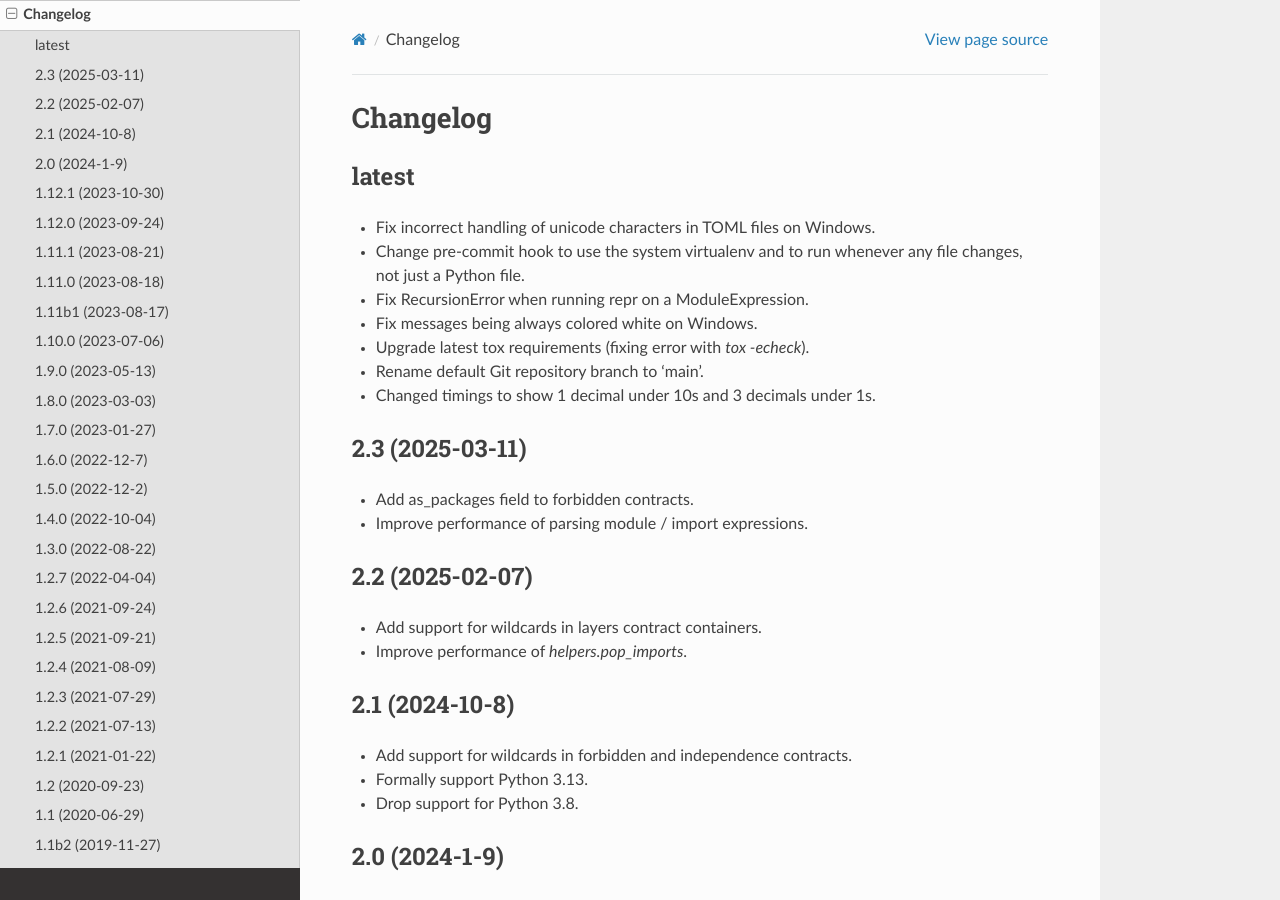
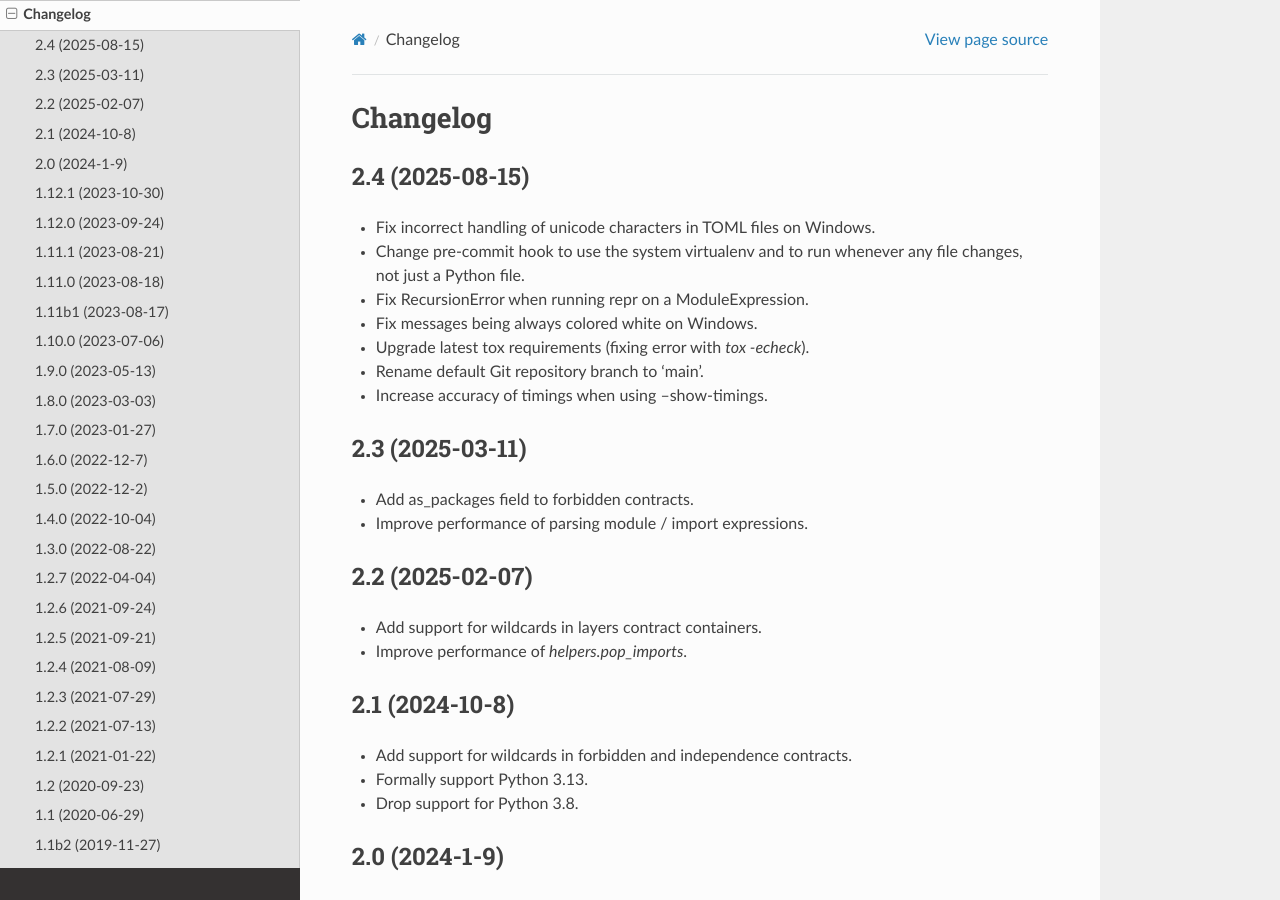
Before and after one commit to seddonym/import-linter, a Sphinx documentation site: the page built from docs/changelog.rst, in a window 1280 px wide and 900 px high. Built offline with Sphinx 7.4.7 and the Read the Docs theme 3.1.0, drawn with Linux system fonts in a browser that asks for light colours.

Commit message:
Release v2.4

```diff
--- a/CHANGELOG.rst
+++ b/CHANGELOG.rst
@@ -1,8 +1,9 @@
 Changelog
 =========
 
-latest
-------
+2.4 (2025-08-15)
+----------------
+
 * Fix incorrect handling of unicode characters in TOML files on Windows.
 * Change pre-commit hook to use the system virtualenv and to run whenever
   any file changes, not just a Python file.
@@ -10,7 +11,7 @@ latest
 * Fix messages being always colored white on Windows.
 * Upgrade latest tox requirements (fixing error with `tox -echeck`).
 * Rename default Git repository branch to 'main'.
-* Changed timings to show 1 decimal under 10s and 3 decimals under 1s.
+* Increase accuracy of timings when using --show-timings.
 
 2.3 (2025-03-11)
 ----------------
--- a/docs/conf.py
+++ b/docs/conf.py
@@ -27,7 +27,7 @@ author = 'David Seddon'
 # The short X.Y version
 version = ''
 # The full version, including alpha/beta/rc tags
-release = '2.3'
+release = '2.4'
 
 
 # -- General configuration ---------------------------------------------------
--- a/pyproject.toml
+++ b/pyproject.toml
@@ -4,7 +4,7 @@ build-backend = "setuptools.build_meta"
 
 [project]
 name = "import-linter"
-version = "2.3"
+version = "2.4"
 license = {text = "BSD 2-Clause License"}
 description = "Enforces rules for the imports within and between Python packages."
 authors = [
--- a/src/importlinter/__init__.py
+++ b/src/importlinter/__init__.py
@@ -1,4 +1,4 @@
-__version__ = "2.3"
+__version__ = "2.4"
 
 from .application import output  # noqa
 from .domain import fields  # noqa
```
